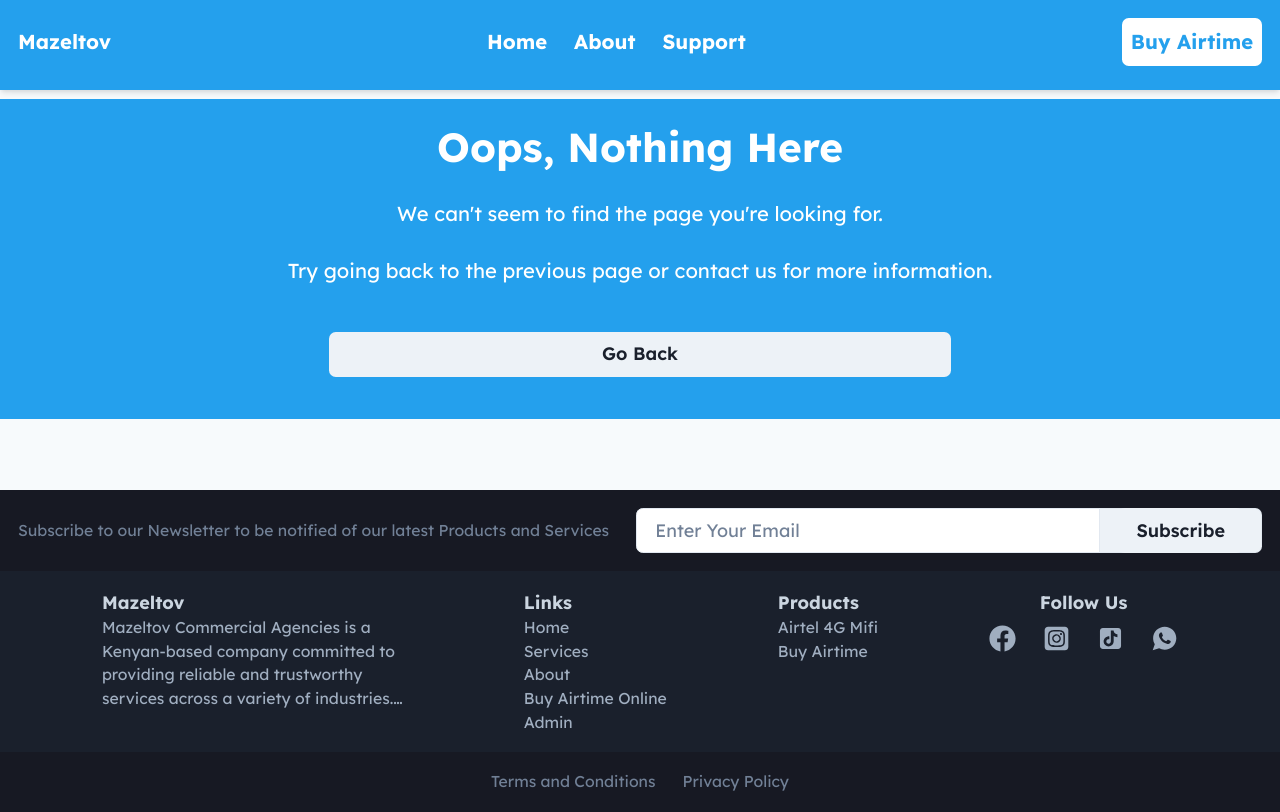
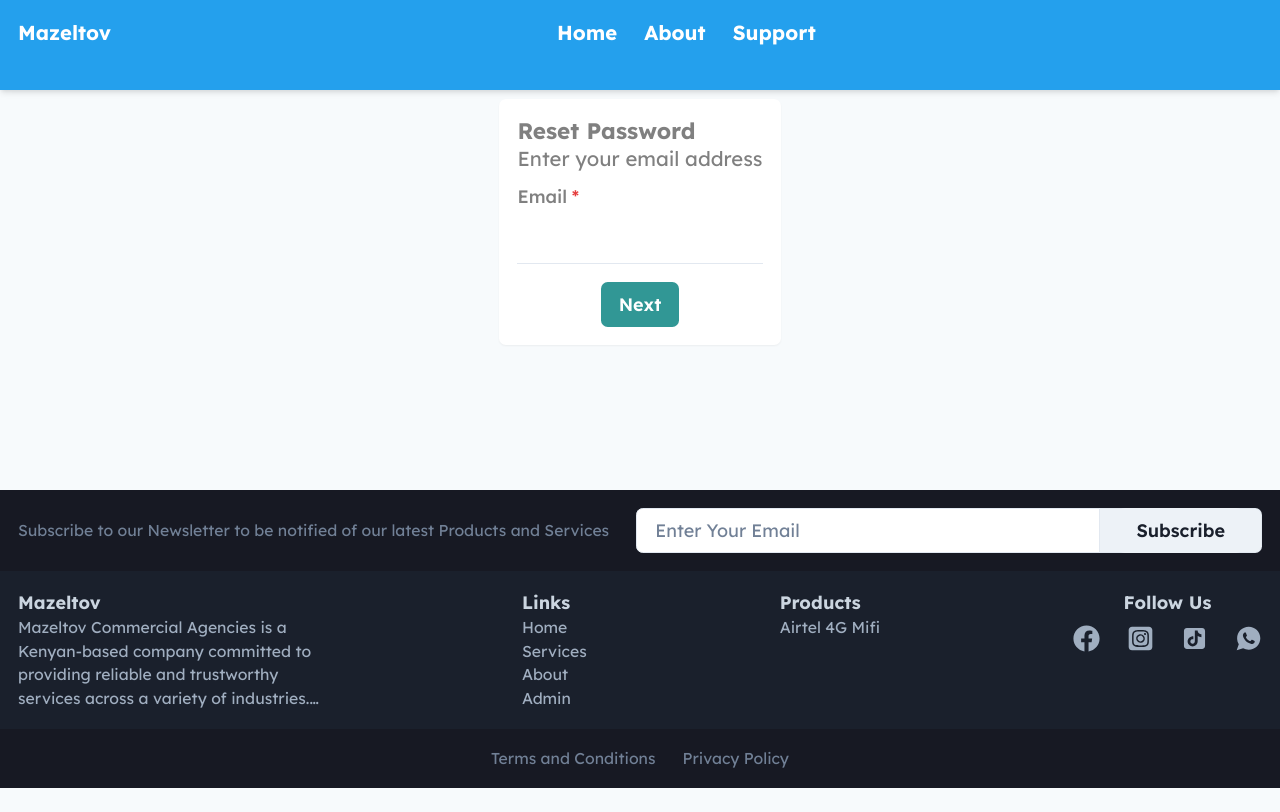
Before and after one commit to daviekaranja/mazeltovLTD, a React (Vite) app in the folder frontEnd/: page /recovery/reset-password in a window 1280 px wide. Built offline with nearby package versions, Linux system fonts and the light colour scheme.

Commit message:
prelease

```diff
--- a/frontEnd/package.json
+++ b/frontEnd/package.json
@@ -4,7 +4,7 @@
   "version": "0.0.0",
   "type": "module",
   "scripts": {
-    "dev": "vite",
+    "dev": "vite --port 3000",
     "build": "vite build",
     "lint": "eslint .",
     "preview": "vite preview"
--- a/frontEnd/src/App.jsx
+++ b/frontEnd/src/App.jsx
@@ -8,9 +8,8 @@ import AboutUs from "./components/pages/AboutUs";
 import { AuthProvider } from "./components/AuthProvider";
 import Sales from "./components/pages/DataAirtimeSales";
 import ProductReview from "./components/ProductReviewPage";
-import Login from "./components/Login";
 import Policies from "./components/pages/Policies";
-
+import ResetPassword from "./components/ResetPassword";
 import AdminPage from "./components/pages/Admin";
 import ProtectedRoute from "./components/ProtectRoute";
 const App = () => {
@@ -24,6 +23,10 @@ const App = () => {
             <Route path="/support" element={<ContactForm />} />
             <Route path="/deals" element={<Sales />} />
             <Route path="/legal/data-policies" element={<Policies />} />
+            <Route
+              path="/recovery/reset-password"
+              element={<ResetPassword />}
+            />
             <Route
               path="/product-review/:productName"
               element={<ProductReview />}
--- a/frontEnd/src/components/Footer.jsx
+++ b/frontEnd/src/components/Footer.jsx
@@ -41,7 +41,7 @@ const Footer = () => {
       </Flex>
       {/* this is the footer object */}
       <Flex
-        justifyContent={"space-evenly"}
+        justifyContent={"space-between"}
         gap={6}
         p={4}
         bg={"gray.800"}
@@ -72,7 +72,7 @@ const Footer = () => {
           <Link>Home</Link>
           <Link>Services</Link>
           <Link>About</Link>
-          <Link>Buy Airtime Online</Link>
+          {/* <Link>Buy Airtime Online</Link> */}
           <Link display={["none", "flex"]} onClick={() => navigate("/manage")}>
             Admin
           </Link>
@@ -83,7 +83,7 @@ const Footer = () => {
           </Text>
           <Flex direction={"column"}>
             <Link>Airtel 4G Mifi</Link>
-            <Link>Buy Airtime</Link>
+            {/* <Link>Buy Airtime</Link> */}
           </Flex>
         </Box>
         <Box>
@@ -122,8 +122,8 @@ const Footer = () => {
         p={{ base: 2, md: 4 }}
         justifyContent={"center"}
       >
-        <Link>Terms and Conditions</Link>
-        <Link>Privacy Policy</Link>
+        <Link href="/legal/data-policies">Terms and Conditions</Link>
+        <Link href="/legal/data-policies">Privacy Policy</Link>
       </Flex>
     </Box>
   );
--- a/frontEnd/src/components/Home.jsx
+++ b/frontEnd/src/components/Home.jsx
@@ -2,11 +2,13 @@ import React from "react";
 import { Box, Text, Heading } from "@chakra-ui/react";
 import Hero from "./Hero";
 import Services from "./Services";
+import Sales from "./pages/DataAirtimeSales";
 
 const Home = () => {
   return (
     <Box>
       <Hero />
+      <Sales />
       <Services />
     </Box>
   );
--- a/frontEnd/src/components/Navbar.jsx
+++ b/frontEnd/src/components/Navbar.jsx
@@ -1,12 +1,28 @@
 import React from "react";
-import { Box, Flex, Link } from "@chakra-ui/react";
+import {
+  Box,
+  Flex,
+  Link,
+  Drawer,
+  DrawerBody,
+  DrawerOverlay,
+  DrawerContent,
+  DrawerCloseButton,
+  DrawerHeader,
+  DrawerFooter,
+  Button,
+  VStack,
+  Text,
+} from "@chakra-ui/react";
 import { easeIn } from "framer-motion";
 import { useNavigate } from "react-router-dom";
 import { HamburgerIcon } from "@chakra-ui/icons";
 import Toast from "./Alerts/Toast";
 import BuyAirtime from "./BuyAirtime";
+import { useDisclosure } from "@chakra-ui/react";
 
 const NavBar = () => {
+  const { isOpen, onOpen, onClose } = useDisclosure(); // Managing state for opening/closing
   const navigate = useNavigate(); // Correctly get the navigate function
 
   const handleNavigation = (path) => {
@@ -68,7 +84,8 @@ const NavBar = () => {
         >
           {linksMap}
         </Box>
-        <Link
+        <Box>{/* just a placeholder */}</Box>
+        {/* <Link
           display={{ base: "none", md: "flex" }}
           _hover={{ textDecoration: "none" }}
           padding={2}
@@ -80,12 +97,31 @@ const NavBar = () => {
           onClick={() => handleNavigation("/deals")}
         >
           Buy Airtime
-        </Link>
+        </Link> */}
         <HamburgerIcon
           boxSize={6}
           color={"white"}
           display={{ base: "flex", md: "none" }}
+          onClick={onOpen}
         />
+
+        {/* Mobile Menu Drawer */}
+        <Drawer isOpen={isOpen} placement="right" onClose={onClose}>
+          <DrawerOverlay />
+          <DrawerContent>
+            <DrawerCloseButton />
+            <DrawerHeader>Menu</DrawerHeader>
+
+            <DrawerBody>
+              {/* Drawer Body containing menu items */}
+              <VStack align="start" spacing={4}>
+                <Link href="/">Home</Link>
+                <Link href="/">Bingwa Sokoni Offers</Link>
+                <Link href="/">Shop</Link>
+              </VStack>
+            </DrawerBody>
+          </DrawerContent>
+        </Drawer>
       </Flex>
     </Box>
   );
--- a/frontEnd/src/components/Offers.jsx
+++ b/frontEnd/src/components/Offers.jsx
@@ -25,6 +25,14 @@ const OfferCards = () => {
       alignItems={"center"}
       p={2}
     >
+      <Box mt={2} pb={2}>
+        <Heading textAlign={"center"} size={["md", "lg"]} color="green.500">
+          Bingwa Sokoni Offers
+        </Heading>
+        <Text color={"green.500"}>
+          Get unmatched deals, Data, Minutes, amd Sms
+        </Text>
+      </Box>
       <Accordion allowMultiple defaultIndex={[0]} width={"100%"} px={[1, 2]}>
         {/* Data Offers Section */}
         <AccordionItem>
--- /dev/null
+++ b/frontEnd/src/components/ResetPassword.jsx
@@ -0,0 +1,42 @@
+import React from "react";
+import { InputField } from "../utils/UiComponents";
+import { Box, Text, Heading, Button } from "@chakra-ui/react";
+
+const ResetPassword = () => {
+  return (
+    <Box
+      boxShadow={"sm"}
+      mt={2}
+      p={4}
+      mx={"auto"}
+      maxW={["100%", 600]}
+      bg={"white"}
+      rounded={"md"}
+    >
+      <Heading size={"md"}>Reset Password</Heading>
+      <Text mb={2}>Enter your email address</Text>
+      <InputField
+        label={"Email"}
+        type="email"
+        name={"email"}
+        value={""}
+        onChange={console.log("Done")}
+        onBlur={""}
+        size={["sm", "md"]}
+      />
+
+      <Box
+        mt={2}
+        display="flex"
+        flexDirection={"row"}
+        justifyContent={"center"}
+      >
+        <Button size={["sm", "md"]} mt={2} colorScheme="teal">
+          Next
+        </Button>
+      </Box>
+    </Box>
+  );
+};
+
+export default ResetPassword;
--- a/frontEnd/src/utils/UiComponents.jsx
+++ b/frontEnd/src/utils/UiComponents.jsx
@@ -671,6 +671,7 @@ export const InputField = ({
   <FormControl isRequired>
     <FormLabel>{label}</FormLabel>
     <Input
+      variant={"flushed"}
       size={size}
       type={type}
       name={name}
--- a/frontEnd/vite.config.js
+++ b/frontEnd/vite.config.js
@@ -15,7 +15,7 @@ export default defineConfig({
     hmr: {
       protocol: "ws", // WebSocket protocol for hot module replacement
       host: "localhost", // Host for HMR
-      port: 5173, // Port for HMR
+      port: 3000, // Port for HMR
     },
   },
 });
```
Also changed, not shown: frontEnd/src/components/MobileMenu.jsx (+25 -27 lines).
